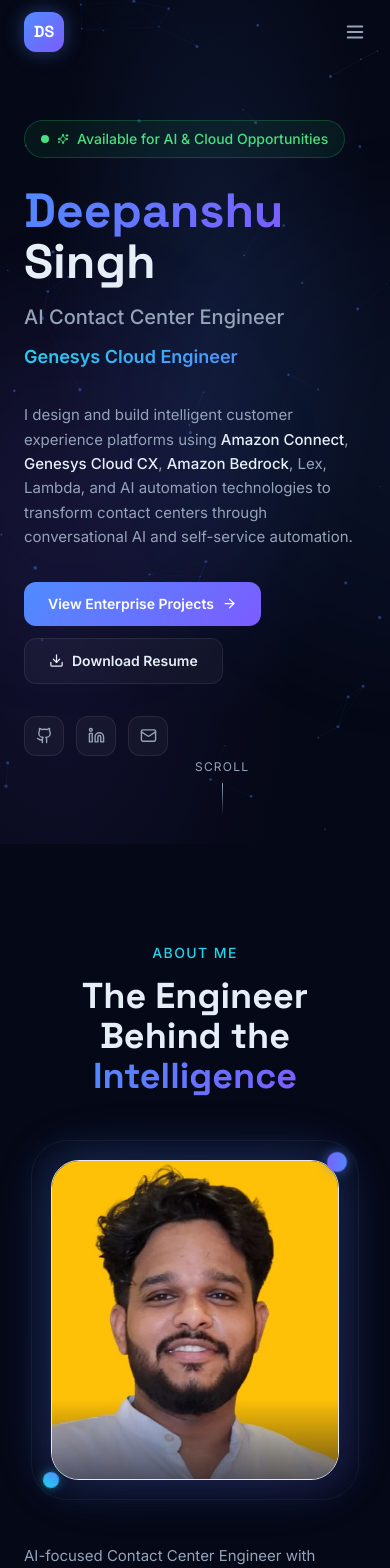
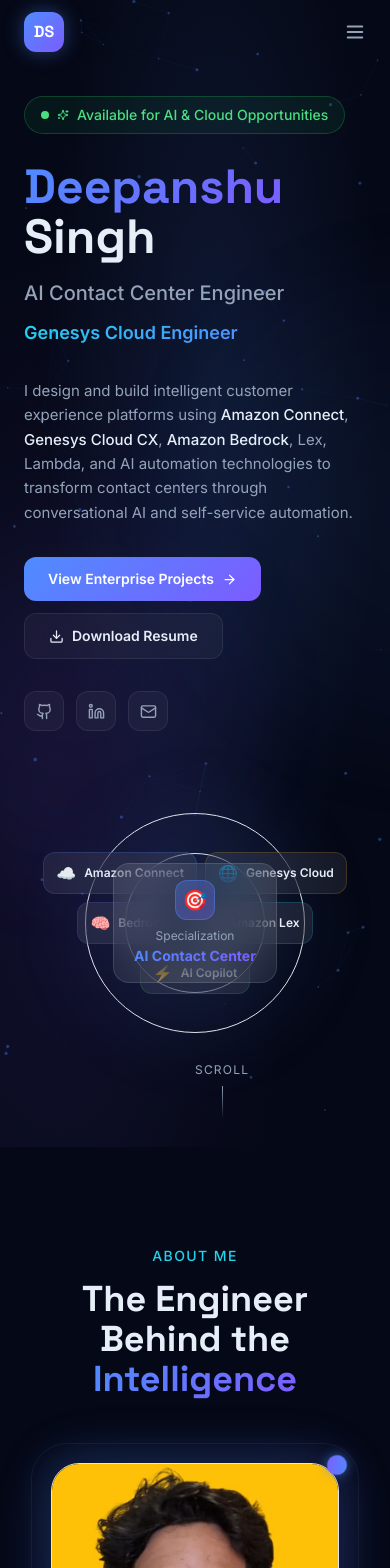
Before and after one commit to Deepanshu360/portfolio, a Next.js app: page / in a window 390 px wide. Shown: the top 1568 px of the page. Built offline with nearby package versions, Linux system fonts and the light colour scheme.

Commit message:
fix: mobile view, orbit cards, navbar scroll offset

```diff
--- a/src/components/Hero.tsx
+++ b/src/components/Hero.tsx
@@ -98,7 +98,7 @@
         className="absolute bottom-1/4 right-1/4 w-96 h-96 rounded-full pointer-events-none"
         style={{ background:"radial-gradient(circle, rgba(124,92,255,0.08), transparent)", filter:"blur(40px)" }} />
 
-      <div className="relative z-10 max-w-7xl mx-auto px-6 pt-24 pb-16 w-full grid lg:grid-cols-2 gap-16 items-center">
+      <div className="relative z-10 max-w-7xl mx-auto px-6 pt-24 pb-16 w-full grid lg:grid-cols-2 gap-8 lg:gap-16 items-center">
         {/* Left */}
         <div>
           <motion.div initial={{ opacity:0, y:20 }} animate={{ opacity:1, y:0 }} transition={{ duration:0.6 }}
@@ -172,10 +172,10 @@
         </div>
 
         {/* Right — Floating Cards */}
-        <div className="hidden lg:flex items-center justify-center relative h-[520px]">
+        <div className="flex items-center justify-center relative h-[320px] lg:h-[520px]">
           {/* Orbit rings — perfectly centered */}
-          <div className="absolute w-[340px] h-[340px] rounded-full border border-white/6 pointer-events-none" />
-          <div className="absolute w-[220px] h-[220px] rounded-full border border-white/4 pointer-events-none" />
+          <div className="absolute w-[220px] h-[220px] lg:w-[340px] lg:h-[340px] rounded-full border border-white/6 pointer-events-none" />
+          <div className="absolute w-[140px] h-[140px] lg:w-[220px] lg:h-[220px] rounded-full border border-white/4 pointer-events-none" />
 
           {/* Center glow */}
           <div className="absolute w-64 h-64 rounded-full pointer-events-none"
@@ -198,17 +198,17 @@
 
           {/* Cards placed using transform from center */}
           {[
-            { label:"Amazon Connect", sub:"Cloud Contact Center",  color:"#4F8CFF", emoji:"☁️",  delay:0,   x:0,    y:-200 },
-            { label:"Genesys Cloud",  sub:"CX Platform",           color:"#F59E0B", emoji:"🌐", delay:0.4, x:-210, y:-70  },
-            { label:"Bedrock",        sub:"Foundation Models",     color:"#7C5CFF", emoji:"🧠",  delay:0.8, x:210,  y:-70  },
-            { label:"Amazon Lex",     sub:"Conversational AI",     color:"#22D3EE", emoji:"🤖", delay:1.2, x:-140, y:150  },
-            { label:"AI Copilot",     sub:"Agent Assist",          color:"#22C55E", emoji:"⚡",  delay:1.6, x:140,  y:150  },
+            { label:"Amazon Connect", sub:"Cloud Contact Center",  color:"#4F8CFF", emoji:"☁️",  delay:0,   x:0,    y:-200, mx:0,    my:-130 },
+            { label:"Genesys Cloud",  sub:"CX Platform",           color:"#F59E0B", emoji:"🌐", delay:0.4, x:-210, y:-70,  mx:-130, my:-45  },
+            { label:"Bedrock",        sub:"Foundation Models",     color:"#7C5CFF", emoji:"🧠",  delay:0.8, x:210,  y:-70,  mx:130,  my:-45  },
+            { label:"Amazon Lex",     sub:"Conversational AI",     color:"#22D3EE", emoji:"🤖", delay:1.2, x:-140, y:150,  mx:-90,  my:100  },
+            { label:"AI Copilot",     sub:"Agent Assist",          color:"#22C55E", emoji:"⚡",  delay:1.6, x:140,  y:150,  mx:90,   my:100  },
           ].map((c, i) => (
             <motion.div key={c.label}
               initial={{ opacity:0, scale:0.6 }}
               animate={{ opacity:1, scale:1 }}
               transition={{ duration:0.5, delay:c.delay, type:"spring", stiffness:120 }}
-              style={{ position:"absolute", x:c.x, y:c.y }}
+              className="hidden lg:block" style={{ position:"absolute", x:c.x, y:c.y }}
             >
               <motion.div
                 animate={{ y:[0, -10, 0] }}
@@ -228,6 +228,22 @@
               </motion.div>
             </motion.div>
           ))}
+          {/* Mobile cards — simple grid */}
+          <div className="lg:hidden flex flex-wrap justify-center gap-2 px-2">
+            {[
+              { label:"Amazon Connect", color:"#4F8CFF", emoji:"☁️" },
+              { label:"Genesys Cloud",  color:"#F59E0B", emoji:"🌐" },
+              { label:"Bedrock",        color:"#7C5CFF", emoji:"🧠" },
+              { label:"Amazon Lex",     color:"#22D3EE", emoji:"🤖" },
+              { label:"AI Copilot",     color:"#22C55E", emoji:"⚡" },
+            ].map((c) => (
+              <div key={c.label} className="glass-strong rounded-xl px-3 py-2 flex items-center gap-2"
+                style={{ border:`1px solid ${c.color}30` }}>
+                <span className="text-base">{c.emoji}</span>
+                <span className="text-xs font-semibold text-text">{c.label}</span>
+              </div>
+            ))}
+          </div>
         </div>
       </div>
 
--- a/src/components/Navbar.tsx
+++ b/src/components/Navbar.tsx
@@ -17,7 +17,13 @@
 
   const go = (id: string) => {
     setOpen(false);
-    document.getElementById(id.toLowerCase())?.scrollIntoView({ behavior: "smooth" });
+    setTimeout(() => {
+      const el = document.getElementById(id.toLowerCase());
+      if (!el) return;
+      const offset = 64;
+      const top = el.getBoundingClientRect().top + window.scrollY - offset;
+      window.scrollTo({ top, behavior: "smooth" });
+    }, 50);
   };
 
   return (
```
